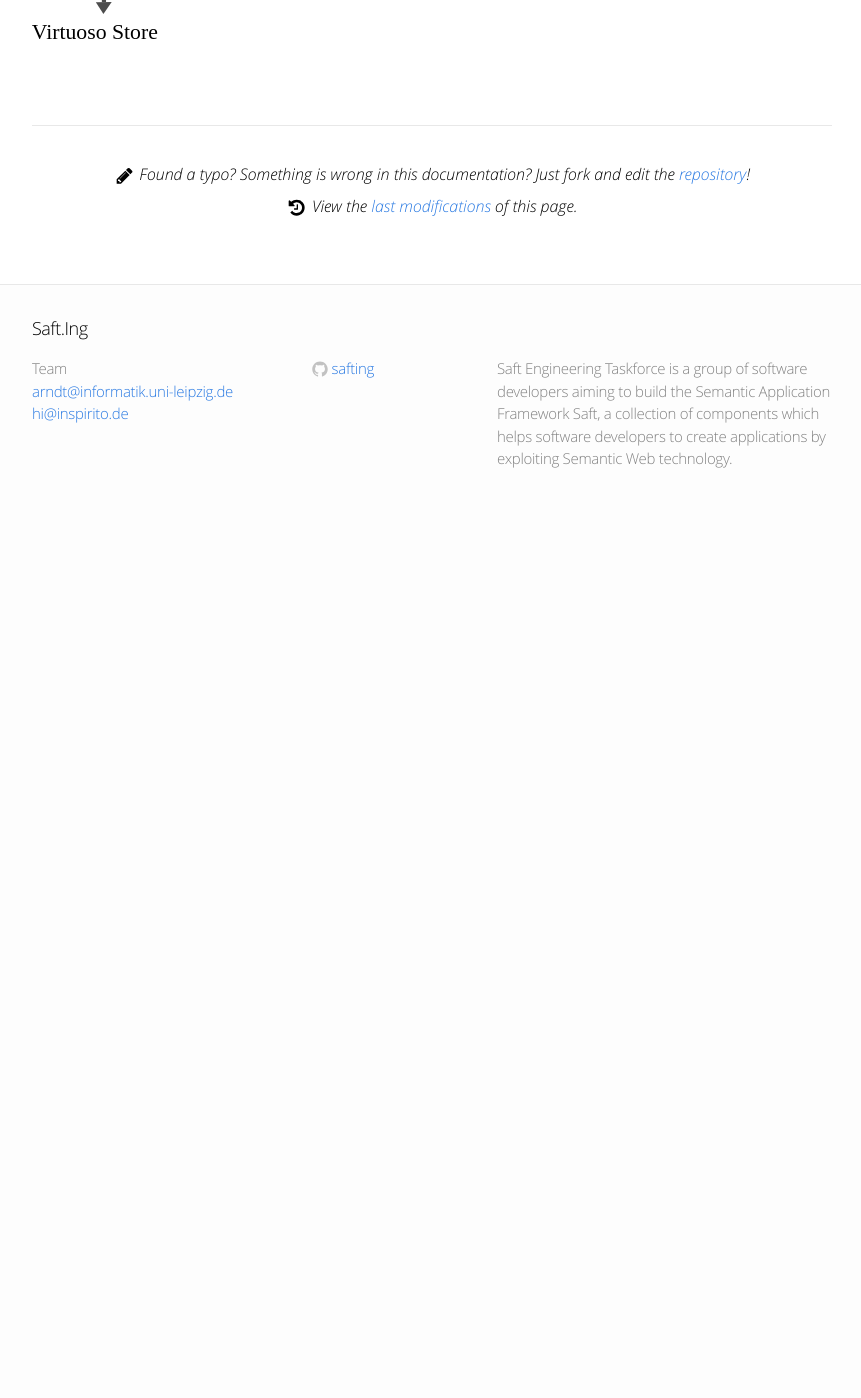
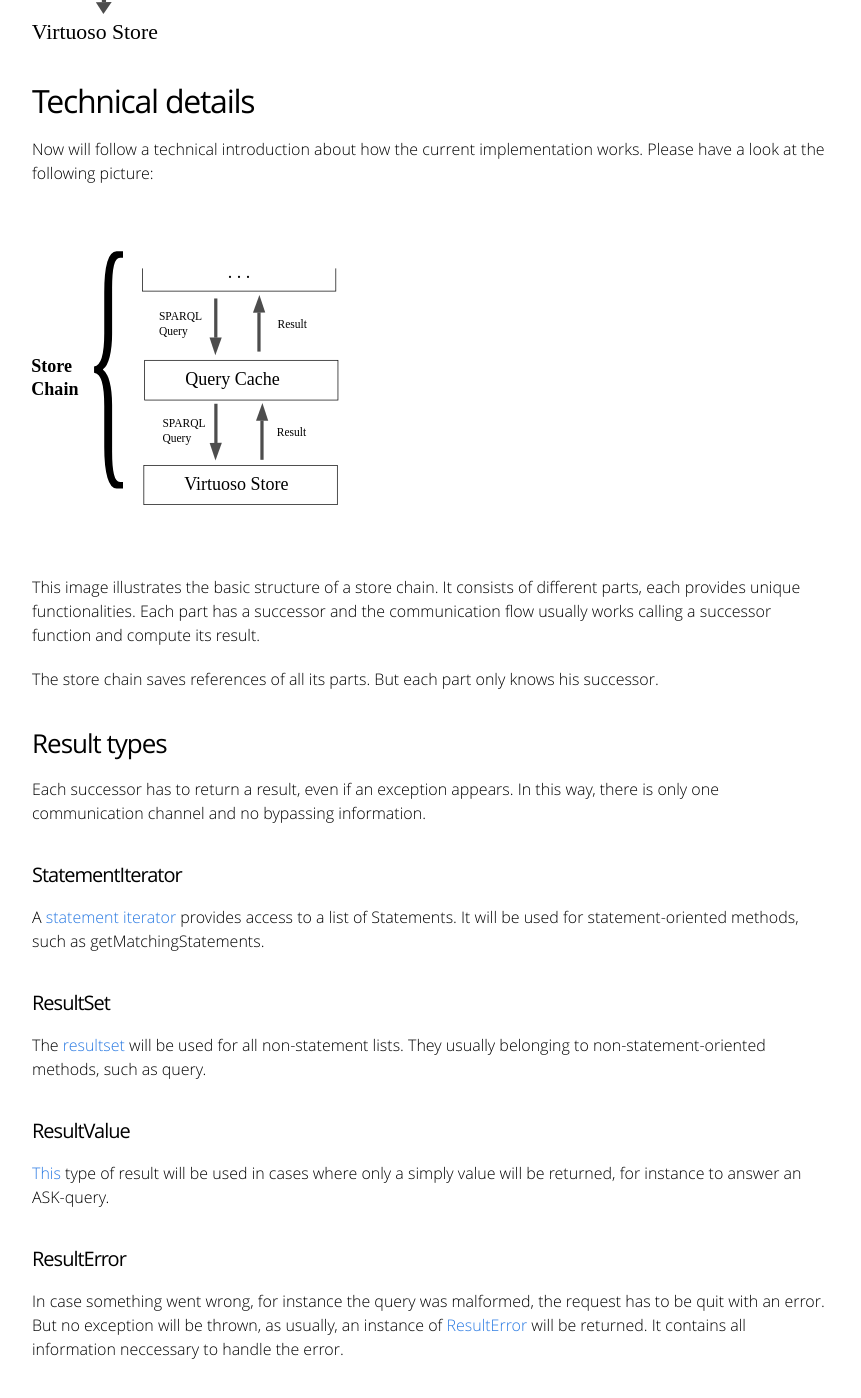
Before and after one commit to SaftIng/safting.github.io, a Jekyll site: the page built from doc/phpframework/store/storechain.md, in a window 1280 px wide and 1400 px high, scrolled down 1404 px. Shown: the whole window, without its empty margins (208-1069 px from the left). Built offline with Jekyll 4.4.1, drawn with Linux system fonts in a browser that asks for light colours; before the commit the page ends 1919 px from its top, so only the background shows below that.

Commit message:
Start adding technical information to storechain.md

```diff
--- a/doc/phpframework/store/storechain.md
+++ b/doc/phpframework/store/storechain.md
@@ -23,4 +23,39 @@ The first part in the picture is the access control part. It basically checks if
 
 In the end it depends on your use case which parts you wanna put in the chain. For instance, if your application is the only one working directly on the graph, you may not need access control. Saft's implemenation allows you to create your own chains. It also supports the creation of chain-tree's, because a store chain instance can also be part in another store chain. Please see the following illustration.
 
-![usecase](https://cdn.rawgit.com/SaftIng/safting.github.io/master/doc/phpframework/store/storechain-trees.svg)
+![tree](https://cdn.rawgit.com/SaftIng/safting.github.io/master/doc/phpframework/store/storechain-trees.svg)
+
+
+## Technical details
+
+Now will follow a technical introduction about how the current implementation works. Please have a look at the following picture:
+
+<br/>
+
+![part interaction](https://cdn.rawgit.com/SaftIng/safting.github.io/master/doc/phpframework/store/storechain-partsinteraction.svg)
+
+<br/>
+
+This image illustrates the basic structure of a store chain. It consists of different parts, each provides unique functionalities. Each part has a successor and the communication flow usually works calling a successor function and compute its result.
+
+The store chain saves references of all its parts. But each part only knows his successor.
+
+### Result types
+
+Each successor has to return a result, even if an exception appears. In this way, there is only one communication channel and no bypassing information.
+
+#### StatementIterator
+
+A [statement iterator](https://github.com/SaftIng/Saft/blob/master/src/Saft/Rdf/AbstractStatementIterator.php) provides access to a list of Statements. It will be used for statement-oriented methods, such as getMatchingStatements.
+
+#### ResultSet
+
+The [resultset](https://github.com/SaftIng/Saft/blob/master/src/Saft/Sparql/ResultSet.php) will be used for all non-statement lists. They usually belonging to non-statement-oriented methods, such as query.
+
+#### ResultValue
+
+[This](https://github.com/SaftIng/Saft/blob/master/src/Saft/Sparql/ResultValue.php) type of result will be used in cases where only a simply value will be returned, for instance to answer an ASK-query.
+
+#### ResultError
+
+In case something went wrong, for instance the query was malformed, the request has to be quit with an error. But no exception will be thrown, as usually, an instance of [ResultError](https://github.com/SaftIng/Saft/blob/master/src/Saft/Sparql/ResultError.php) will be returned. It contains all information neccessary to handle the error.
```
